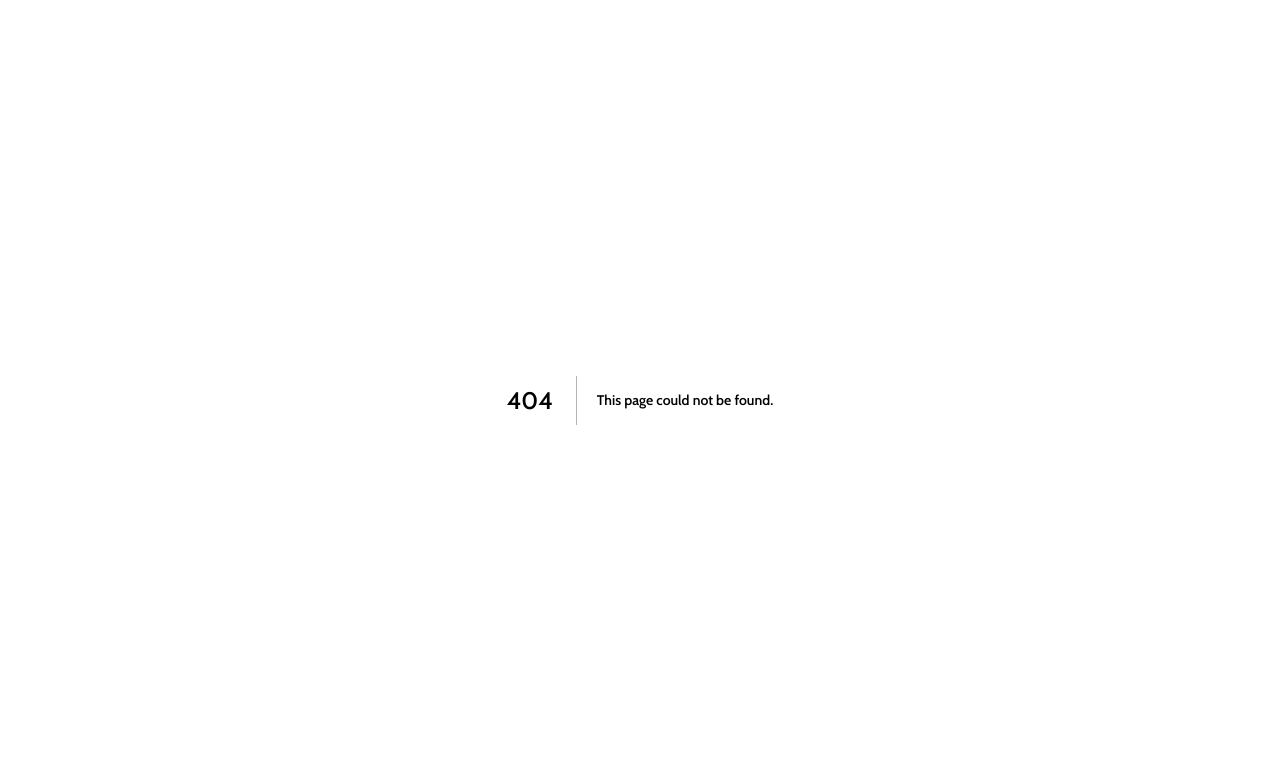
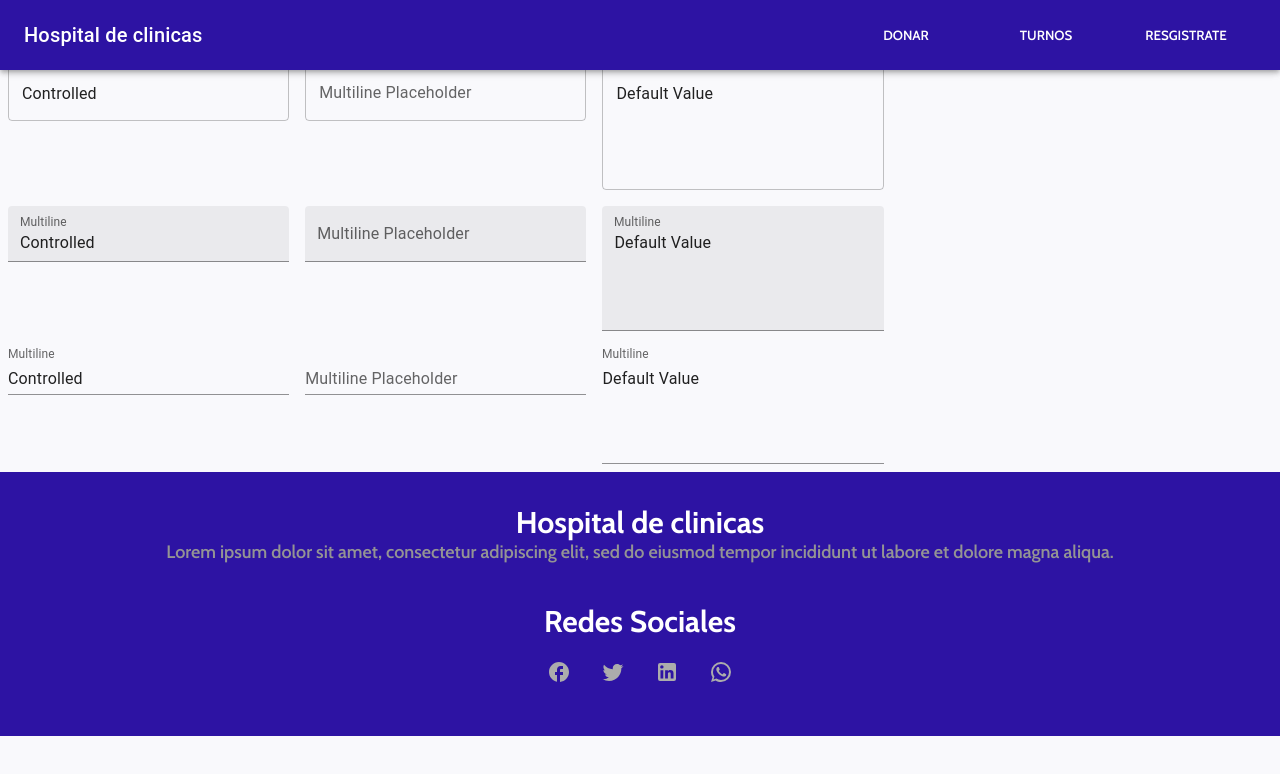
Before and after one commit to SarubbiGino/CLINICAS, a Next.js app: page /form in a window 1280 px wide. Before the commit this address had no page. Shown: the top 774 px of the page. Built offline with nearby package versions, Linux system fonts and the light colour scheme.

Commit message:
layout centrado

```diff
--- a/pages/_app.tsx
+++ b/pages/_app.tsx
@@ -1,9 +1,21 @@
-import '../styles/globals.css'
+import "../styles/globals.css";
 
-import type { AppProps } from 'next/app'
+import type { AppProps } from "next/app";
+import Layout from "../src/layout/layout";
+import Head from "next/head";
 
 function MyApp({ Component, pageProps }: AppProps) {
-  return <Component {...pageProps} />
+  return (
+    <Layout>
+      <Head>
+        <title>Create Next App</title>
+        <meta name="description" content="Generated by create next app" />
+        <link rel="icon" href="/favicon.ico" />
+        <meta name="viewport" content="initial-scale=1, width=device-width" />
+      </Head>
+      <Component {...pageProps} />
+    </Layout>
+  );
 }
 
-export default MyApp
+export default MyApp;
--- /dev/null
+++ b/pages/form.module.css
@@ -0,0 +1,3 @@
+.contenedor{
+    border: 10px solid red;
+}
--- /dev/null
+++ b/pages/form.tsx
@@ -0,0 +1,103 @@
+import React from 'react'
+import Layout from '../src/layout/layout'
+import Box from '@mui/material/Box';
+import TextField from '@mui/material/TextField';
+import Container from '@mui/material/Container';
+
+
+
+function form() {
+  const [value, setValue] = React.useState('Controlled');
+
+  const handleChange = (event: React.ChangeEvent<HTMLInputElement>) => {
+    setValue(event.target.value);
+  }
+  return (
+    <Box
+    component="form"
+    sx={{
+      '& .MuiTextField-root': { m: 1, width: '25ch' },
+    }}
+    noValidate
+    autoComplete="off"
+  >
+    <div>
+      <TextField
+        id="outlined-multiline-flexible"
+        label="Multiline"
+        multiline
+        maxRows={4}
+        value={value}
+        onChange={handleChange}
+      />
+      <TextField
+        id="outlined-textarea"
+        label="Multiline Placeholder"
+        placeholder="Placeholder"
+        multiline
+      />
+      <TextField
+        id="outlined-multiline-static"
+        label="Multiline"
+        multiline
+        rows={4}
+        defaultValue="Default Value"
+      />
+    </div>
+    <div>
+      <TextField
+        id="filled-multiline-flexible"
+        label="Multiline"
+        multiline
+        maxRows={4}
+        value={value}
+        onChange={handleChange}
+        variant="filled"
+      />
+      <TextField
+        id="filled-textarea"
+        label="Multiline Placeholder"
+        placeholder="Placeholder"
+        multiline
+        variant="filled"
+      />
+      <TextField
+        id="filled-multiline-static"
+        label="Multiline"
+        multiline
+        rows={4}
+        defaultValue="Default Value"
+        variant="filled"
+      />
+    </div>
+    <div>
+      <TextField
+        id="standard-multiline-flexible"
+        label="Multiline"
+        multiline
+        maxRows={4}
+        value={value}
+        onChange={handleChange}
+        variant="standard"
+      />
+      <TextField
+        id="standard-textarea"
+        label="Multiline Placeholder"
+        placeholder="Placeholder"
+        multiline
+        variant="standard"
+      />
+      <TextField
+        id="standard-multiline-static"
+        label="Multiline"
+        multiline
+        rows={4}
+        defaultValue="Default Value"
+        variant="standard"
+      />
+    </div>
+  </Box>
+  )
+}
+
+export default form;
--- a/src/components/Footer.tsx
+++ b/src/components/Footer.tsx
@@ -10,7 +10,6 @@ import InstagramIcon from '@mui/icons-material/Instagram';
 import TwitterIcon from '@mui/icons-material/Twitter';
 import TelegramIcon from '@mui/icons-material/Telegram';
 import FacebookIcon from '@mui/icons-material/FacebookTwoTone';
-import YoutubeIcon from '@mui/icons-material/Youtube';
 import WhatsappIcon from '@mui/icons-material/WhatsApp';
 import LinkedInIcon from '@mui/icons-material/LinkedIn';
 
@@ -35,7 +34,7 @@ export default function Footer() {
                    <FacebookIcon className={estilos.logos}/>
                    <TwitterIcon className={estilos.logos}/>
                    <LinkedInIcon className={estilos.logos}/>
-                   <YoutubeIcon className={estilos.logos}/>
+
                    <WhatsappIcon className={estilos.logos}/>
                 </Box>
             </Grid>
--- a/src/components/footer.module.css
+++ b/src/components/footer.module.css
@@ -1,7 +1,6 @@
 @import url("https://fonts.googleapis.com/css2?family=Noto+Sans:wght@500;600;700&display=swap");
 .footer {
   padding: 2rem 0;
-
   background-color: /*rgb(27, 2, 87)*/ #2d13a3;
   margin: 0;
   color: white;
--- a/src/components/navbar/navbar.tsx
+++ b/src/components/navbar/navbar.tsx
@@ -48,6 +48,7 @@ export default function navbar() {
     initial={{y: -20, opacity: 0}}
     animate ={{y: 0, opacity: 1}}
     transition={{duration: 0.5}}>
+      <div className='header-space'></div>
         <Navbar className={estilos.nav} position = "fixed"  style={{backgroundColor: " #2d13a3"}} >
             <Toolbar color="primary">
             <Typography  className={estilos.titulo} variant="h6" component="div" sx={{ flexGrow: 1 }}  >
--- a/styles/globals.css
+++ b/styles/globals.css
@@ -32,3 +32,7 @@ a {
 * {
   box-sizing: border-box;
 }
+
+.header-space{
+  height: 57px;
+}
```
Also changed, not shown: pages/index.tsx (+7 -16 lines).
